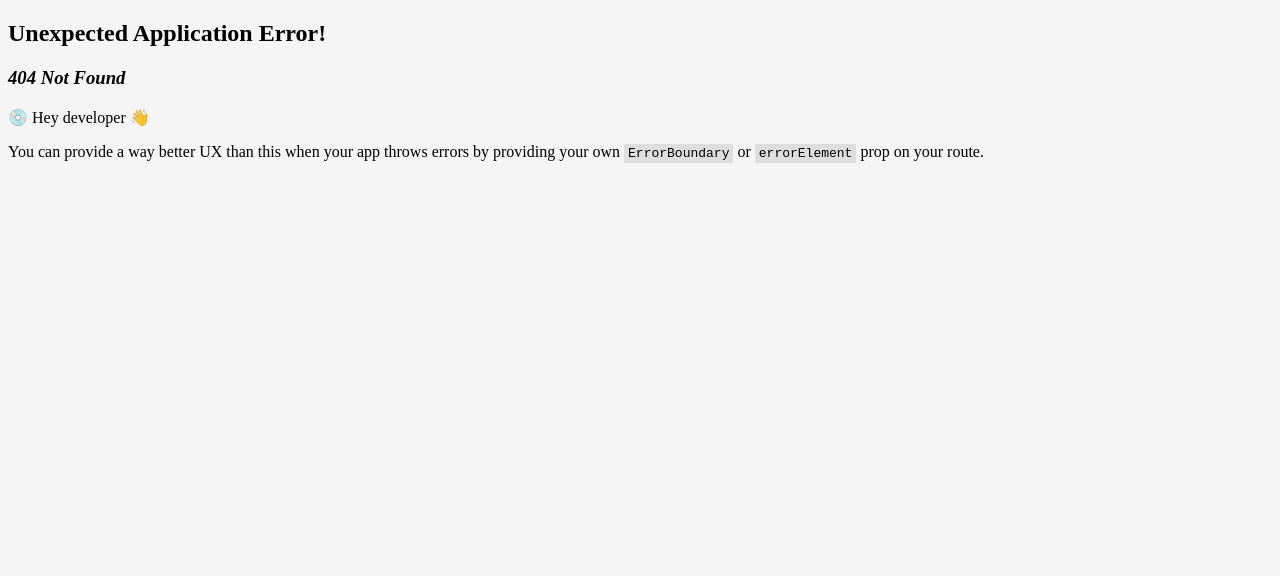
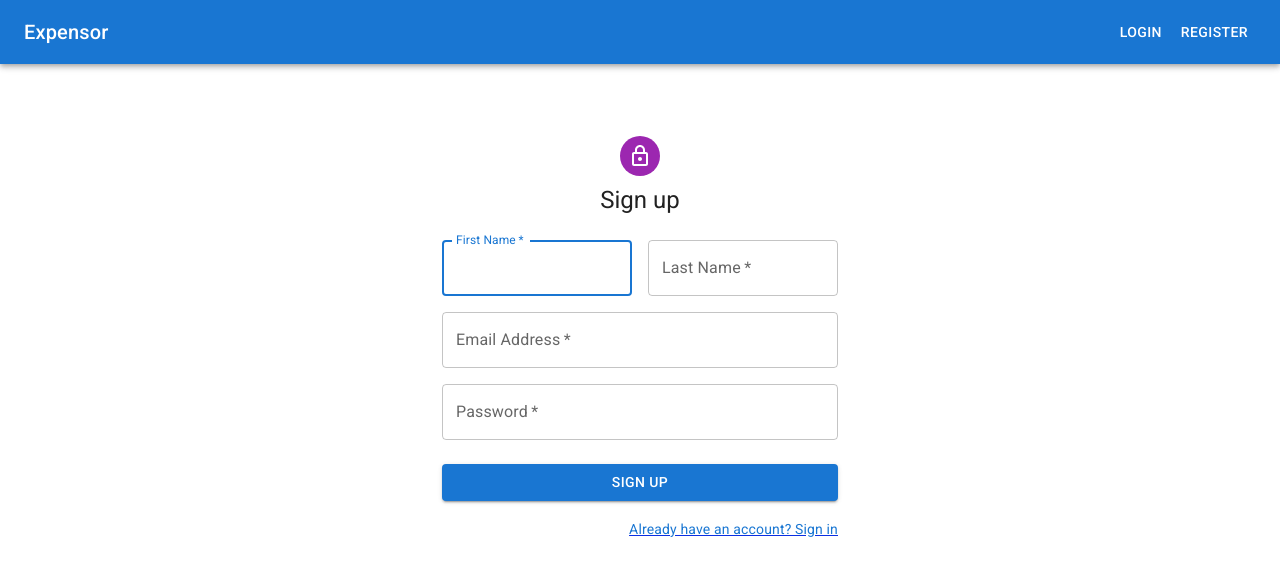
Before and after one commit to faiz-webdev/mern-stack-expenses, a React (Create React App) app in the folder client/: page /register in a window 1280 px wide. Before the commit this address had no page. Shown: the top 576 px of the page. Built offline with nearby package versions, Linux system fonts and the light colour scheme.

Commit message:
11. add login and register form

```diff
--- a/client/src/components/AppBar.js
+++ b/client/src/components/AppBar.js
@@ -28,6 +28,9 @@
           <Link to="/login" className="text-white">
             <Button color="inherit">Login</Button>
           </Link>
+          <Link to="/register" className="text-white">
+            <Button color="inherit">Register</Button>
+          </Link>
         </Toolbar>
       </AppBar>
     </Box>
--- a/client/src/index.js
+++ b/client/src/index.js
@@ -6,6 +6,7 @@
 import { RouterProvider, createBrowserRouter } from "react-router-dom";
 import Login from "./pages/Login";
 import Home from "./pages/Home";
+import Register from "./pages/Register";
 
 const router = createBrowserRouter([
   {
@@ -19,6 +20,10 @@
       {
         path: "/login",
         element: <Login />,
+      },
+      {
+        path: "/register",
+        element: <Register />,
       },
     ],
   },
--- a/client/src/pages/Login.js
+++ b/client/src/pages/Login.js
@@ -1,9 +1,87 @@
-import React from 'react'
+import * as React from "react";
+import Avatar from "@mui/material/Avatar";
+import Button from "@mui/material/Button";
+import CssBaseline from "@mui/material/CssBaseline";
+import TextField from "@mui/material/TextField";
+import FormControlLabel from "@mui/material/FormControlLabel";
+import Checkbox from "@mui/material/Checkbox";
+import Link from "@mui/material/Link";
+import { Link as RouterLink } from "react-router-dom";
+import Grid from "@mui/material/Grid";
+import Box from "@mui/material/Box";
+import LockOutlinedIcon from "@mui/icons-material/LockOutlined";
+import Typography from "@mui/material/Typography";
+import Container from "@mui/material/Container";
 
-function Login() {
+// TODO remove, this demo shouldn't need to reset the theme.
+
+export default function Login() {
+  const handleSubmit = (event) => {
+    event.preventDefault();
+    const data = new FormData(event.currentTarget);
+    console.log({
+      email: data.get("email"),
+      password: data.get("password"),
+    });
+  };
+
   return (
-    <div>Login</div>
-  )
+    <Container component="main" maxWidth="xs">
+      <CssBaseline />
+      <Box
+        sx={{
+          marginTop: 8,
+          display: "flex",
+          flexDirection: "column",
+          alignItems: "center",
+        }}
+      >
+        <Avatar sx={{ m: 1, bgcolor: "secondary.main" }}>
+          <LockOutlinedIcon />
+        </Avatar>
+        <Typography component="h1" variant="h5">
+          Sign in
+        </Typography>
+        <Box component="form" onSubmit={handleSubmit} noValidate sx={{ mt: 1 }}>
+          <TextField
+            margin="normal"
+            required
+            fullWidth
+            id="email"
+            label="Email Address"
+            name="email"
+            autoComplete="email"
+            autoFocus
+          />
+          <TextField
+            margin="normal"
+            required
+            fullWidth
+            name="password"
+            label="Password"
+            type="password"
+            id="password"
+            autoComplete="current-password"
+          />
+          <Button
+            type="submit"
+            fullWidth
+            variant="contained"
+            sx={{ mt: 3, mb: 2 }}
+          >
+            Sign In
+          </Button>
+          <Grid container>
+            <Grid item>
+              <RouterLink to="/register">
+                <Link component="span" href="#" variant="body2">
+                  {"Don't have an account? Sign Up"}
+                </Link>
+              </RouterLink>
+            </Grid>
+          </Grid>
+        </Box>
+      </Box>
+    </Container>
+  );
 }
-
-export default Login
--- /dev/null
+++ b/client/src/pages/Register.js
@@ -0,0 +1,120 @@
+import * as React from "react";
+import Avatar from "@mui/material/Avatar";
+import Button from "@mui/material/Button";
+import CssBaseline from "@mui/material/CssBaseline";
+import TextField from "@mui/material/TextField";
+import { Link as RouterLink } from "react-router-dom";
+import Link from "@mui/material/Link";
+import Grid from "@mui/material/Grid";
+import Box from "@mui/material/Box";
+import LockOutlinedIcon from "@mui/icons-material/LockOutlined";
+import Typography from "@mui/material/Typography";
+import Container from "@mui/material/Container";
+
+export default function Register() {
+  const handleSubmit = async (event) => {
+    event.preventDefault();
+    const data = new FormData(event.currentTarget);
+    const form = {
+      firstName: data.get("firstName"),
+      lastName: data.get("lastName"),
+      email: data.get("email"),
+      password: data.get("password"),
+    };
+
+    const response = await fetch("http://localhost:4000/auth/register", {
+      method: "POST",
+      body: JSON.stringify(form),
+      headers: {
+        "content-type": "application/json",
+      },
+    });
+
+    const json = await response.json();
+    console.log(json);
+  };
+
+  return (
+    <Container component="main" maxWidth="xs">
+      <CssBaseline />
+      <Box
+        sx={{
+          marginTop: 8,
+          display: "flex",
+          flexDirection: "column",
+          alignItems: "center",
+        }}
+      >
+        <Avatar sx={{ m: 1, bgcolor: "secondary.main" }}>
+          <LockOutlinedIcon />
+        </Avatar>
+        <Typography component="h1" variant="h5">
+          Sign up
+        </Typography>
+        <Box component="form" noValidate onSubmit={handleSubmit} sx={{ mt: 3 }}>
+          <Grid container spacing={2}>
+            <Grid item xs={12} sm={6}>
+              <TextField
+                autoComplete="given-name"
+                name="firstName"
+                required
+                fullWidth
+                id="firstName"
+                label="First Name"
+                autoFocus
+              />
+            </Grid>
+            <Grid item xs={12} sm={6}>
+              <TextField
+                required
+                fullWidth
+                id="lastName"
+                label="Last Name"
+                name="lastName"
+                autoComplete="family-name"
+              />
+            </Grid>
+            <Grid item xs={12}>
+              <TextField
+                required
+                fullWidth
+                id="email"
+                label="Email Address"
+                name="email"
+                autoComplete="email"
+              />
+            </Grid>
+            <Grid item xs={12}>
+              <TextField
+                required
+                fullWidth
+                name="password"
+                label="Password"
+                type="password"
+                id="password"
+                autoComplete="new-password"
+              />
+            </Grid>
+          </Grid>
+          <Button
+            type="submit"
+            fullWidth
+            variant="contained"
+            sx={{ mt: 3, mb: 2 }}
+          >
+            Sign Up
+          </Button>
+          <Grid container justifyContent="flex-end">
+            <Grid item>
+              <RouterLink to="/login">
+                <Link component="span" variant="body2">
+                  Already have an account? Sign in
+                </Link>
+              </RouterLink>
+            </Grid>
+          </Grid>
+        </Box>
+      </Box>
+    </Container>
+  );
+}
```
Also changed, not shown: 1 other file (tests, documents, lock files or other folders).
